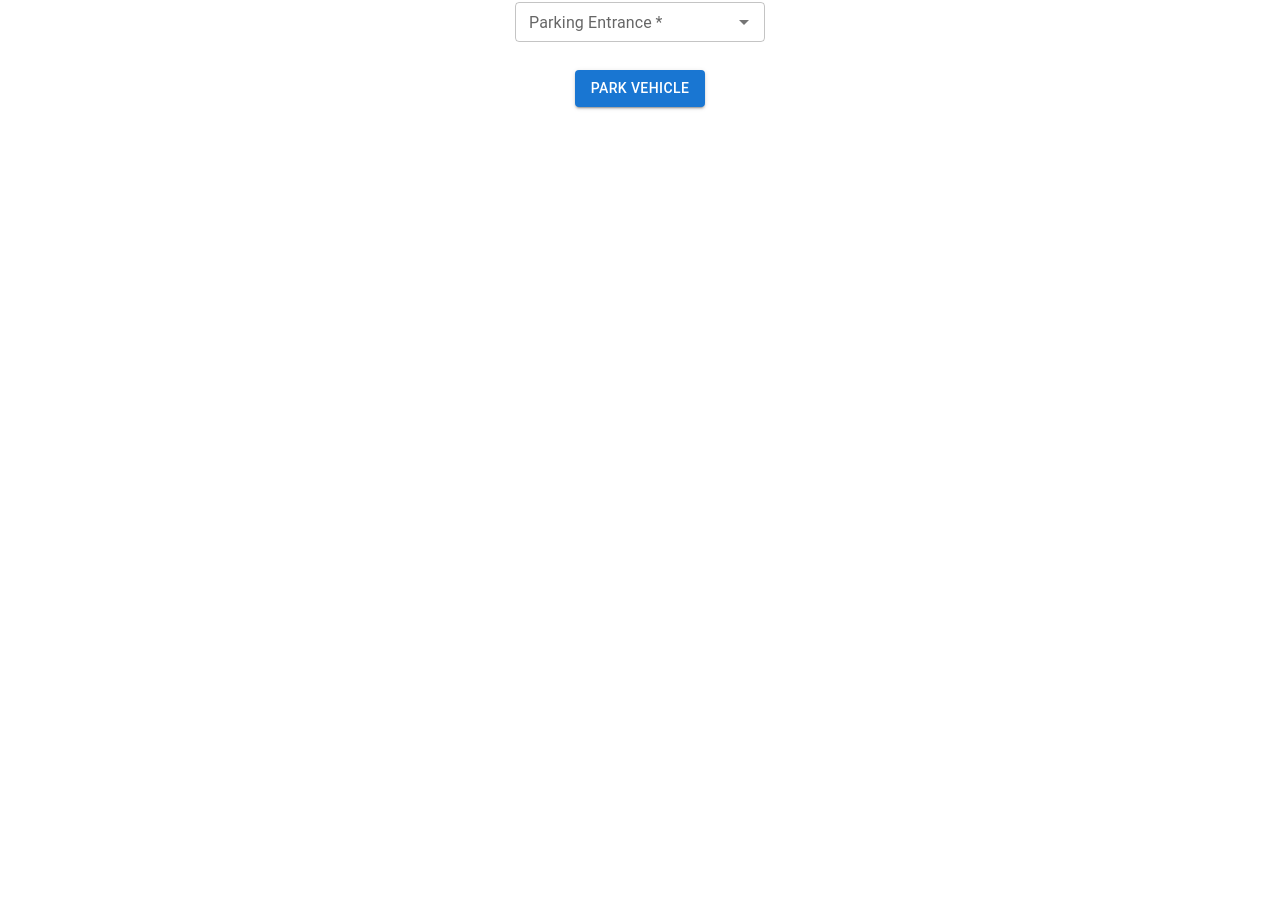
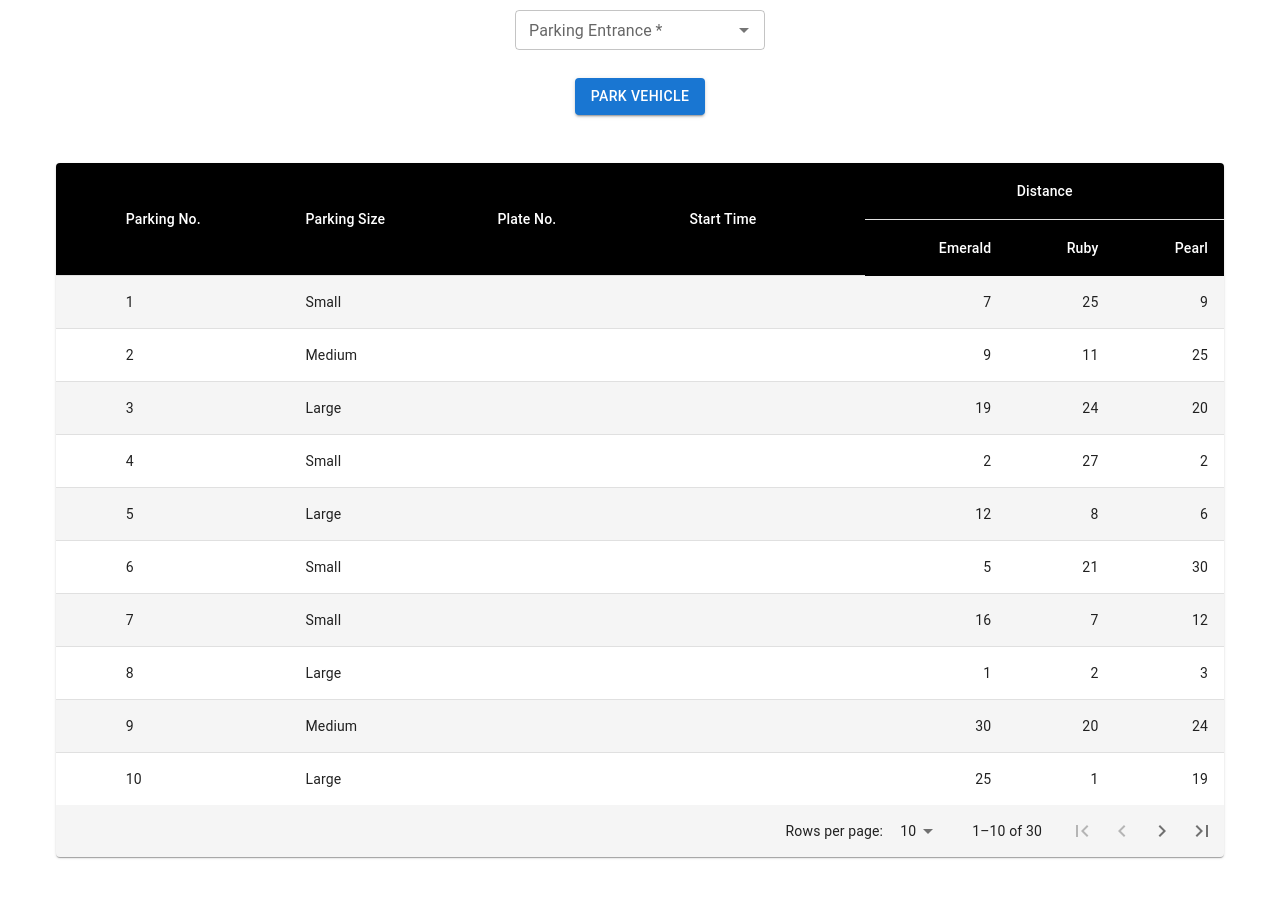
Before and after one commit to jove0610/parking-system, a React (Create React App) app: page / in a window 1280 px wide. Shown: the part 174-1072 px from the top of the page. Before the commit the page ends 800 px from the top, so only its background shows below. Built offline with nearby package versions, Linux system fonts and the light colour scheme.

Commit message:
create UI for parking spots table

```diff
--- a/package.json
+++ b/package.json
@@ -5,12 +5,14 @@
   "dependencies": {
     "@emotion/react": "^11.9.3",
     "@emotion/styled": "^11.9.3",
+    "@mui/icons-material": "^5.8.4",
     "@mui/material": "^5.8.6",
     "@reduxjs/toolkit": "^1.8.3",
     "@testing-library/jest-dom": "^5.16.4",
     "@testing-library/react": "^13.3.0",
     "@testing-library/user-event": "^13.5.0",
     "dayjs": "^1.11.3",
+    "prop-types": "^15.8.1",
     "react": "^18.2.0",
     "react-dom": "^18.2.0",
     "react-redux": "^8.0.2",
--- a/src/App.jsx
+++ b/src/App.jsx
@@ -1,13 +1,22 @@
 import React from 'react';
 import { Provider as ReduxProvider } from 'react-redux';
+import { Stack } from '@mui/material';
 
 import store from './redux/store';
 import ParkVehicleForm from './components/ParkVehicleForm';
+import ParkingSpotsTable from './components/ParkingSpotsTable';
 
 function App() {
+  const onClickDel = (data) => {
+    console.log(data);
+  };
+
   return (
     <ReduxProvider store={store}>
-      <ParkVehicleForm />
+      <Stack spacing="3em" px="3em" pb="5em">
+        <ParkVehicleForm />
+        <ParkingSpotsTable onClickDel={onClickDel} />
+      </Stack>
     </ReduxProvider>
   );
 }
--- /dev/null
+++ b/src/components/ParkingSpotsTable.jsx
@@ -0,0 +1,242 @@
+import React, { useState } from 'react';
+import PropTypes from 'prop-types';
+import { useSelector } from 'react-redux';
+import { nanoid } from '@reduxjs/toolkit';
+import dayjs from 'dayjs';
+
+import { red } from '@mui/material/colors';
+import { useTheme, styled } from '@mui/material/styles';
+import Box from '@mui/material/Box';
+import IconButton from '@mui/material/IconButton';
+import Table from '@mui/material/Table';
+import TableBody from '@mui/material/TableBody';
+import TableCell, { tableCellClasses } from '@mui/material/TableCell';
+import TableContainer from '@mui/material/TableContainer';
+import TableHead from '@mui/material/TableHead';
+import TableFooter from '@mui/material/TableFooter';
+import TablePagination from '@mui/material/TablePagination';
+import TableRow from '@mui/material/TableRow';
+import Paper from '@mui/material/Paper';
+import FirstPageIcon from '@mui/icons-material/FirstPage';
+import KeyboardArrowLeft from '@mui/icons-material/KeyboardArrowLeft';
+import KeyboardArrowRight from '@mui/icons-material/KeyboardArrowRight';
+import LastPageIcon from '@mui/icons-material/LastPage';
+import RemoveCircleIcon from '@mui/icons-material/RemoveCircle';
+
+import { getParkingSpots } from '../redux/parkingSpotsSlice';
+import { parkEntranceOptions, sizeOptions } from '../constants';
+
+const StyledTableCell = styled(TableCell)(({ theme }) => ({
+  [`&.${tableCellClasses.head}`]: {
+    backgroundColor: theme.palette.common.black,
+    color: theme.palette.common.white,
+  },
+  [`&.${tableCellClasses.body}`]: {
+    fontSize: 14,
+  },
+}));
+
+const StyledTableRow = styled(TableRow)(({ theme }) => ({
+  '&:nth-of-type(odd)': {
+    backgroundColor: theme.palette.action.hover,
+  },
+  // hide last border
+  '&:last-child td, &:last-child th': {
+    border: 0,
+  },
+}));
+
+function TablePaginationActions(props) {
+  const theme = useTheme();
+  const { count, page, rowsPerPage, onPageChange } = props;
+
+  const handleFirstPageButtonClick = (event) => {
+    onPageChange(event, 0);
+  };
+
+  const handleBackButtonClick = (event) => {
+    onPageChange(event, page - 1);
+  };
+
+  const handleNextButtonClick = (event) => {
+    onPageChange(event, page + 1);
+  };
+
+  const handleLastPageButtonClick = (event) => {
+    onPageChange(event, Math.max(0, Math.ceil(count / rowsPerPage) - 1));
+  };
+
+  return (
+    <Box sx={{ flexShrink: 0, ml: 2.5 }}>
+      <IconButton
+        onClick={handleFirstPageButtonClick}
+        disabled={page === 0}
+        aria-label="first page"
+      >
+        {theme.direction === 'rtl' ? <LastPageIcon /> : <FirstPageIcon />}
+      </IconButton>
+      <IconButton
+        onClick={handleBackButtonClick}
+        disabled={page === 0}
+        aria-label="previous page"
+      >
+        {theme.direction === 'rtl' ? (
+          <KeyboardArrowRight />
+        ) : (
+          <KeyboardArrowLeft />
+        )}
+      </IconButton>
+      <IconButton
+        onClick={handleNextButtonClick}
+        disabled={page >= Math.ceil(count / rowsPerPage) - 1}
+        aria-label="next page"
+      >
+        {theme.direction === 'rtl' ? (
+          <KeyboardArrowLeft />
+        ) : (
+          <KeyboardArrowRight />
+        )}
+      </IconButton>
+      <IconButton
+        onClick={handleLastPageButtonClick}
+        disabled={page >= Math.ceil(count / rowsPerPage) - 1}
+        aria-label="last page"
+      >
+        {theme.direction === 'rtl' ? <FirstPageIcon /> : <LastPageIcon />}
+      </IconButton>
+    </Box>
+  );
+}
+
+TablePaginationActions.propTypes = {
+  count: PropTypes.number.isRequired,
+  onPageChange: PropTypes.func.isRequired,
+  page: PropTypes.number.isRequired,
+  rowsPerPage: PropTypes.number.isRequired,
+};
+
+function ParkingSpotsTable({ onClickDel }) {
+  const parkingSpots = useSelector(getParkingSpots);
+  const [page, setPage] = useState(0);
+  const [rowsPerPage, setRowsPerPage] = useState(10);
+
+  // Avoid a layout jump when reaching the last page with empty rows.
+  const emptyRows =
+    page > 0 ? Math.max(0, (1 + page) * rowsPerPage - parkingSpots.length) : 0;
+
+  // Used to display the size label given the size id
+  const sizes = (() => {
+    const output = {};
+    sizeOptions.forEach((option) => {
+      output[option.id] = option.label;
+    });
+    return output;
+  })();
+
+  const handleChangePage = (event, newPage) => {
+    setPage(newPage);
+  };
+
+  const handleChangeRowsPerPage = (event) => {
+    setRowsPerPage(parseInt(event.target.value, 10));
+    setPage(0);
+  };
+
+  return (
+    <TableContainer component={Paper}>
+      <Table sx={{ minWidth: 500 }} aria-label="custom pagination table">
+        <TableHead>
+          <StyledTableRow>
+            <StyledTableCell rowSpan={2} />
+            <StyledTableCell rowSpan={2}>Parking No.</StyledTableCell>
+            <StyledTableCell rowSpan={2}>Parking Size</StyledTableCell>
+            <StyledTableCell rowSpan={2}>Plate No.</StyledTableCell>
+            <StyledTableCell rowSpan={2}>Start Time</StyledTableCell>
+            <StyledTableCell colSpan={3} align="center">
+              Distance
+            </StyledTableCell>
+          </StyledTableRow>
+
+          <StyledTableRow>
+            {parkEntranceOptions.map((option) => (
+              <StyledTableCell key={nanoid()} align="right">
+                {option.label}
+              </StyledTableCell>
+            ))}
+          </StyledTableRow>
+        </TableHead>
+
+        <TableBody>
+          {(rowsPerPage > 0
+            ? parkingSpots.slice(
+                page * rowsPerPage,
+                page * rowsPerPage + rowsPerPage
+              )
+            : parkingSpots
+          ).map((row) => (
+            <StyledTableRow key={nanoid()}>
+              <StyledTableCell component="th" scope="row">
+                {row.isActive && (
+                  <IconButton onClick={() => onClickDel(row)} sx={{ p: 0 }}>
+                    <RemoveCircleIcon sx={{ color: red[500] }} />
+                  </IconButton>
+                )}
+              </StyledTableCell>
+              <StyledTableCell component="th" scope="row">
+                {row.id}
+              </StyledTableCell>
+              <StyledTableCell style={{ width: 160 }}>
+                {sizes[row.sizeId]}
+              </StyledTableCell>
+              <StyledTableCell style={{ width: 160 }}>
+                {row.isActive && row.plateNo}
+              </StyledTableCell>
+              <StyledTableCell style={{ width: 160 }}>
+                {row.isActive && row.startTime && (
+                  <>{dayjs(row.starTime).format('h:mm A')}</>
+                )}
+              </StyledTableCell>
+              {row.distances.map((distance) => (
+                <StyledTableCell key={nanoid()} align="right">
+                  {distance}
+                </StyledTableCell>
+              ))}
+            </StyledTableRow>
+          ))}
+
+          {emptyRows > 0 && (
+            <StyledTableRow style={{ height: 53 * emptyRows }}>
+              <TableCell colSpan={6} />
+            </StyledTableRow>
+          )}
+        </TableBody>
+
+        <TableFooter>
+          <StyledTableRow>
+            <TablePagination
+              rowsPerPageOptions={[10, 15, 25, { label: 'All', value: -1 }]}
+              count={parkingSpots.length}
+              rowsPerPage={rowsPerPage}
+              page={page}
+              SelectProps={{
+                inputProps: {
+                  'aria-label': 'rows per page',
+                },
+                native: true,
+              }}
+              onPageChange={handleChangePage}
+              onRowsPerPageChange={handleChangeRowsPerPage}
+              ActionsComponent={TablePaginationActions}
+            />
+          </StyledTableRow>
+        </TableFooter>
+      </Table>
+    </TableContainer>
+  );
+}
+
+ParkingSpotsTable.propTypes = {
+  onClickDel: PropTypes.func.isRequired,
+};
+
+export default ParkingSpotsTable;
```
Also changed, not shown: 1 other file (tests, documents, lock files or other folders).
